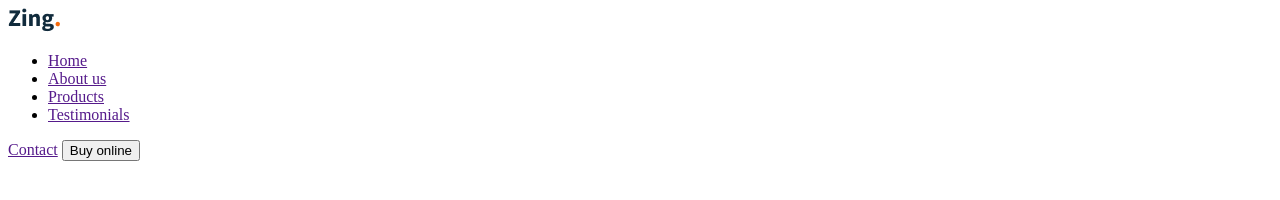
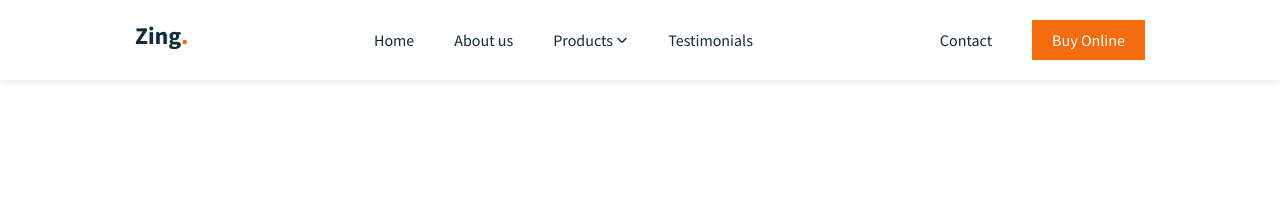
Before and after one commit to Ahad-Web3/Websites, a plain HTML site: page Furniture/index.html in a window 1280 px wide. Drawn offline with Linux system fonts and the light colour scheme.

Commit message:
Nav bar Completed

```diff
--- a/Furniture/index.html
+++ b/Furniture/index.html
@@ -5,26 +5,33 @@
     <meta http-equiv="X-UA-Compatible" content="IE=edge">
     <meta name="viewport" content="width=device-width, initial-scale=1.0">
     <title>Zing Furnitures</title>
+    <link rel="stylesheet" href="style.css">
+    <link href="https://fonts.googleapis.com/css2?family=Source+Sans+Pro:wght@400;700&display=swap" rel="stylesheet">
 </head>
 <body>
     <header class="header">
         <nav class="nav">
             <div class="nav-prefill">
                 <a href="#" class="nav-logo">
-                    <img class="logo" src="/Websites/Furniture/images/Logo.png" alt="logo">
+                    <img class="logo" src="./images/Logo.png" alt="">
                 </a>
             </div>
             <div class="menu-bar">
                 <ul class="menu-list">
                     <li class="menu-item"><a href="" class="menu-link">Home</a></li>
                     <li class="menu-item"><a href="" class="menu-link">About us</a></li>
-                    <li class="menu-item"><a href="" class="menu-link">Products</a></li>
+                    <li class="menu-item">
+                        <a href="" class="menu-link dropdown">
+                            <span class="dd">Products</span>
+                            <img class="dd2" src="./images/arrow-down.png" alt="">
+                        </a>
+                    </li>
                     <li class="menu-item"><a href="" class="menu-link">Testimonials</a></li>
                 </ul>
             </div>
             <div class="nav-cta">
-                <a href="" class="menu-link">Contact</a>
-                <button class="button">Buy online</button>
+                <a href="" class="menu-link right">Contact</a>
+                <button class="button">Buy Online</button>
             </div>
         </nav>
     </header>
--- a/Furniture/style.css
+++ b/Furniture/style.css
@@ -0,0 +1,72 @@
+*{
+    margin: 0;
+    padding: 0;
+    list-style: none;
+    box-sizing: border-box;
+    font-family: 'Source Sans Pro', sans-serif;
+    text-decoration: none;
+}
+
+:root{
+
+    --clr-orange: #F66B0E;
+    --clr-orange-light: #FFF8F0;
+    --clr-black: #112B3C;
+    --clr-black-light: #828282;
+    --clr-white: #FFFFFF;
+
+
+    --fw-regular: 400;
+    --fw-bold: 700;
+
+    --fs-300: 0.875rem;
+    --fs-16: 1rem;
+    --fs-500: 1.25rem;
+    --fs-600: 1.5rem;
+    --fs-700: 2.25rem;
+    --fs-800: 4rem;
+    --fs-900: 6rem;
+}
+
+.header{
+    box-shadow: 0px 0px 10px rgba(0, 0, 0, 0.12);
+    /* border: 2px solid blue; */
+}
+.nav{
+    /* border: 2px solid #112B3C; */
+    font-size: var(--fs-16);
+    font-weight: var(--fw-regular);
+    display: flex;
+    flex-direction: row;
+    justify-content: space-between;
+    align-items: center;
+    height: 80px;
+    margin: 0 135px;
+}
+.menu-list{
+    display: flex;
+    flex-direction: row;
+    gap: 40px;
+}
+.menu-link{
+    color: var(--clr-black);
+}
+.nav-cta{
+    /* border: 2px solid #112B3C;  */
+    display: flex;
+    gap: 40px;
+    padding: 10px 0px ;
+    justify-content: space-between;
+    align-items: center;
+
+}
+
+.button{
+    all: unset;
+    color: var(--clr-white);
+    padding: 10px 20px;
+    background-color: var(--clr-orange);
+}
+.right{
+
+}
```
Also changed, not shown: Furniture/images/arrow-down.png (added).
